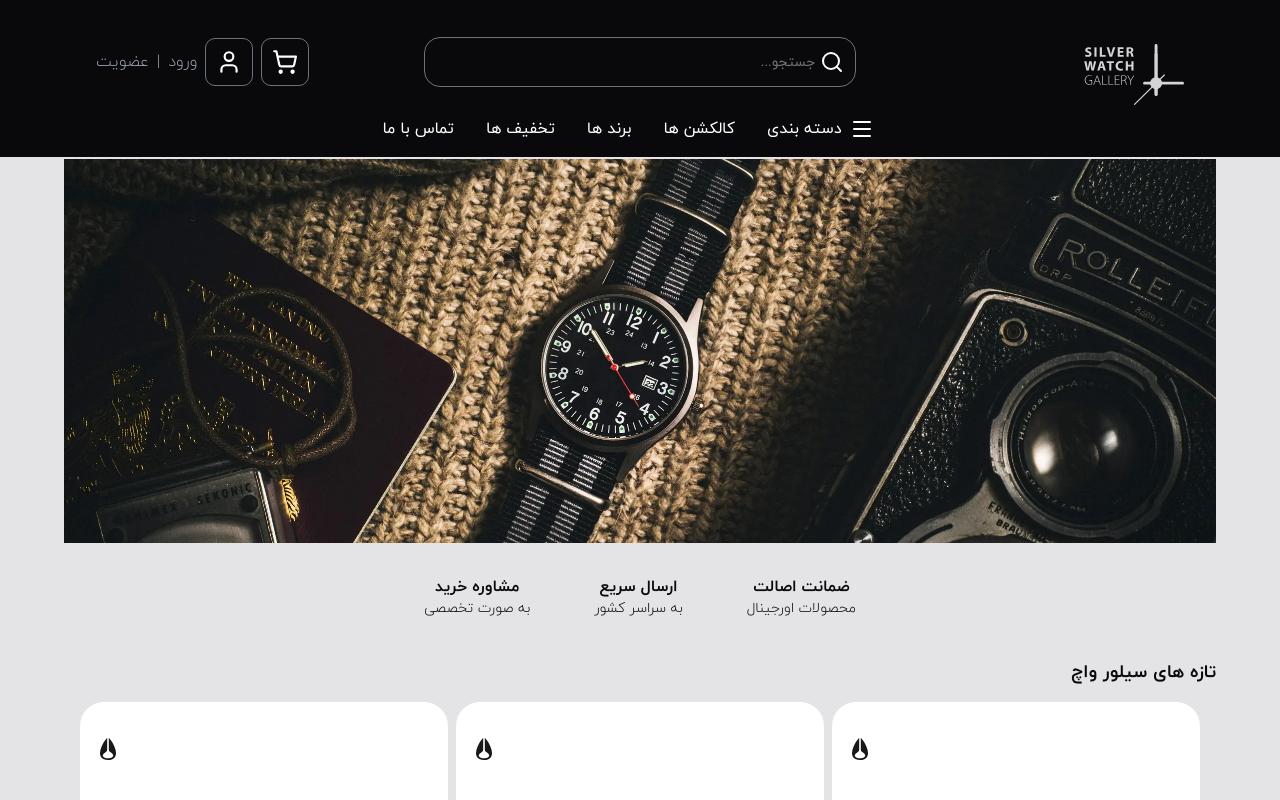
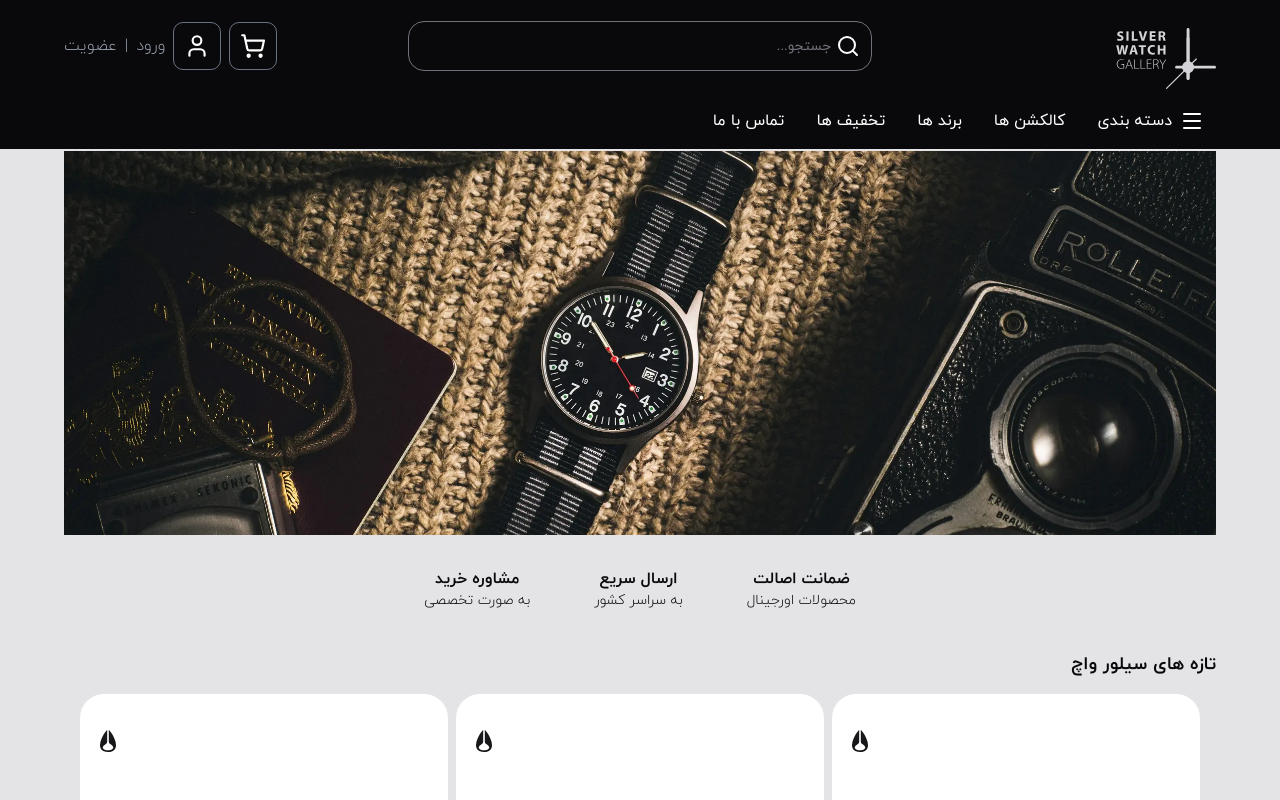
Before and after one commit to ali-khanix/silverwatchgallery, a Next.js app in the folder client/: page / in a window 1280 px wide. Shown: the top 800 px of the page. Built offline with nearby package versions, Linux system fonts and the light colour scheme.

Commit message:
cart page items

```diff
--- a/client/src/app/(pages)/cart/page.jsx
+++ b/client/src/app/(pages)/cart/page.jsx
@@ -1,3 +1,22 @@
+"use client";
+
+const steps = [
+  {
+    id: 1,
+    title: "سبد خرید",
+  },
+  {
+    id: 2,
+    title: "آدرس",
+  },
+  {
+    id: 3,
+    title: "روش پرداخت",
+  },
+];
+
+const cartItems = [];
+
 const CartPage = () => {
   return <div>CartPage</div>;
 };
--- a/client/src/components/Categories.jsx
+++ b/client/src/components/Categories.jsx
@@ -28,11 +28,11 @@ const menuItems = [
 
 const Categories = () => {
   return (
-    <div className="flex justify-center items-center mx-auto ">
+    <div className="w-full flex justify-start items-center mx-auto ">
       <ul className="flex gap-8 py-4">
         {menuItems.map((item) => (
           <li key={item.name} className="-translate-x-3">
-            <Link href={`/${item?.slug}`}>
+            <Link href={`/${item?.slug}`} className="hover:text-zinc-400">
               <div className="flex flex-row gap-2">
                 {item?.icon} {item.name}
               </div>
--- a/client/src/components/Navbar.jsx
+++ b/client/src/components/Navbar.jsx
@@ -13,7 +13,7 @@ import Categories from "./Categories";
 const Navbar = () => {
   return (
     <nav className="bg-zinc-950 text-white">
-      <div className="p-4 sm:px-8 sm:pt-8 sm:pb-2 flex justify-between items-center sm:max-w-xl md:max-w-2xl lg:max-w-3xl xl:max-w-6xl mx-auto sm:gap-24 flex-row-reverse sm:flex-row ">
+      <div className="py-4 flex justify-between items-center sm:max-w-xl md:max-w-2xl lg:max-w-3xl xl:max-w-6xl mx-auto sm:gap-24 flex-row-reverse sm:flex-row ">
         {/* LOGO */}
         <Link href={"/"} className="sm:mx-auto sm:w-3/12 sm:translate-y-3">
           <Image
@@ -59,7 +59,7 @@ const Navbar = () => {
         </div>
       </div>
 
-      <div className="hidden sm:flex">
+      <div className="hidden sm:flex justify-between items-center sm:max-w-xl md:max-w-2xl lg:max-w-3xl xl:max-w-6xl mx-auto sm:gap-24 flex-row-reverse sm:flex-row ">
         <Categories />
       </div>
     </nav>
--- a/client/src/components/ProductsList.jsx
+++ b/client/src/components/ProductsList.jsx
@@ -98,7 +98,7 @@ const products = [
 const ProductsList = () => {
   return (
     <div className="w-full">
-      <div className="grid grid-cols-1 sm:grid-cols-2 lg:grid-cols-3 2xl:grid-cols-5 gap-2 mx-4">
+      <div className="grid sm:grid-cols-2 lg:grid-cols-3 2xl:grid-cols-5 gap-2 mx-4">
         {products.map((product) => (
           <ProductCard key={product.id} product={product} />
         ))}
```
